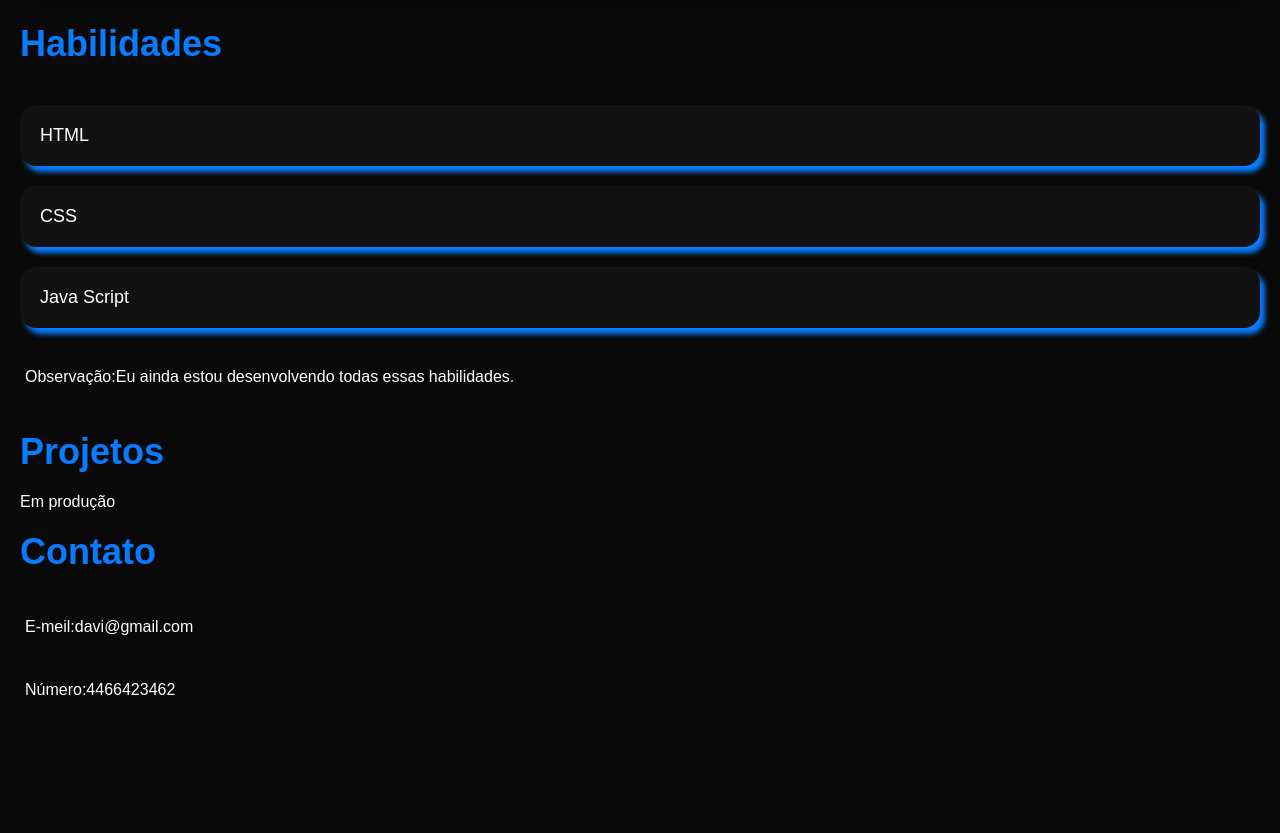
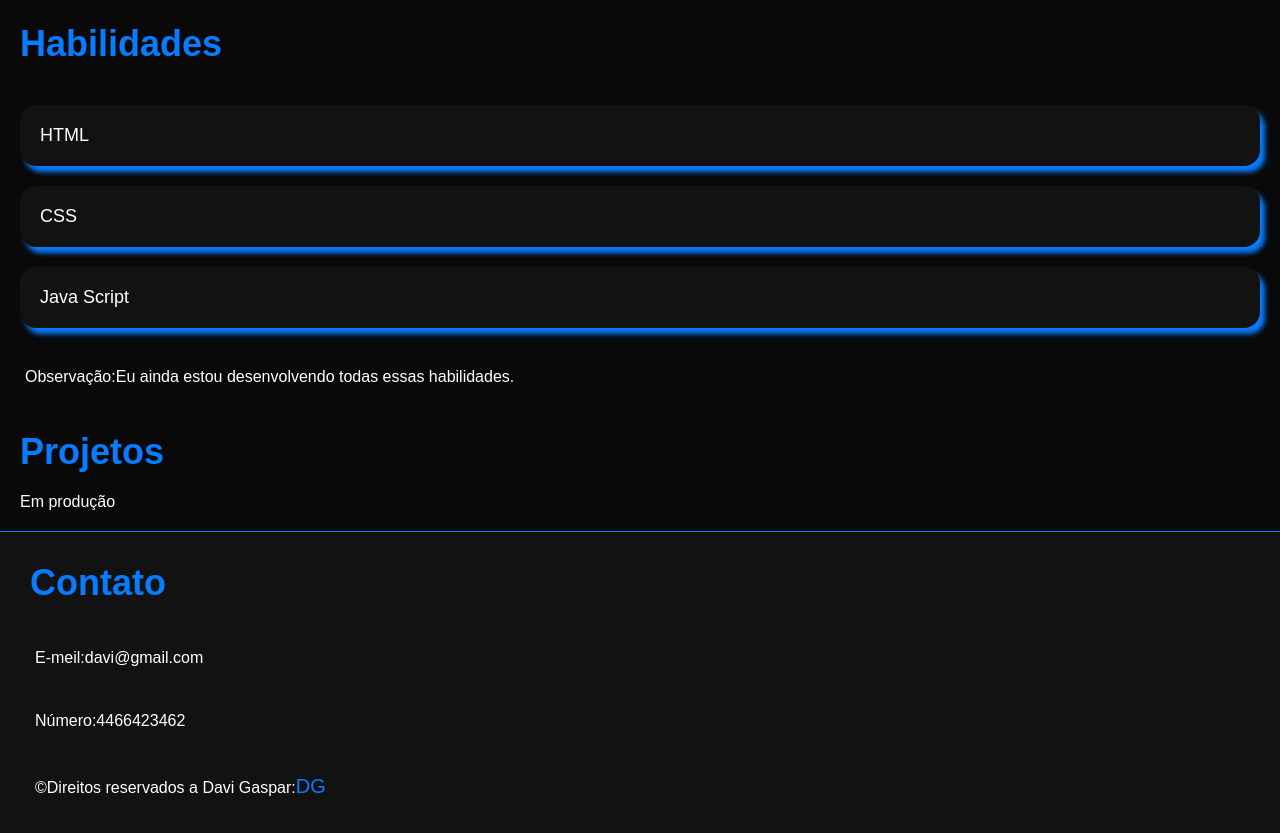
Before and after one commit to kirito-cr7/Portif-lio, a plain HTML site: page index.html in a window 1280 px wide. Shown: the part 767-1600 px from the top of the page. Before the commit the page ends 1491 px from the top, so only its background shows below. Drawn offline with Linux system fonts and the light colour scheme.

Commit message:
Add files via upload

```diff
--- a/index.html
+++ b/index.html
@@ -65,6 +65,7 @@
             <h2>Contato</h2>
             <P>E-meil:davi@gmail.com</P>
             <p>Número:4466423462</p>
+            <p>©Direitos reservados a Davi Gaspar:<span class="mae">DG</span></p>
         </footer>
     </main>
 </body>
--- a/style.css
+++ b/style.css
@@ -151,4 +151,18 @@ p {
 
 .projetos {
     margin-left: 20px;
+    margin-bottom: 20px;
 }
+
+footer {
+    border-top: 1px solid  #087cff;
+    background-color: #131212;
+    padding: 10px;
+}
+
+.mae {
+    color: #087cff;
+    font-style: ;
+    font-size: 20px;
+
+}
```
